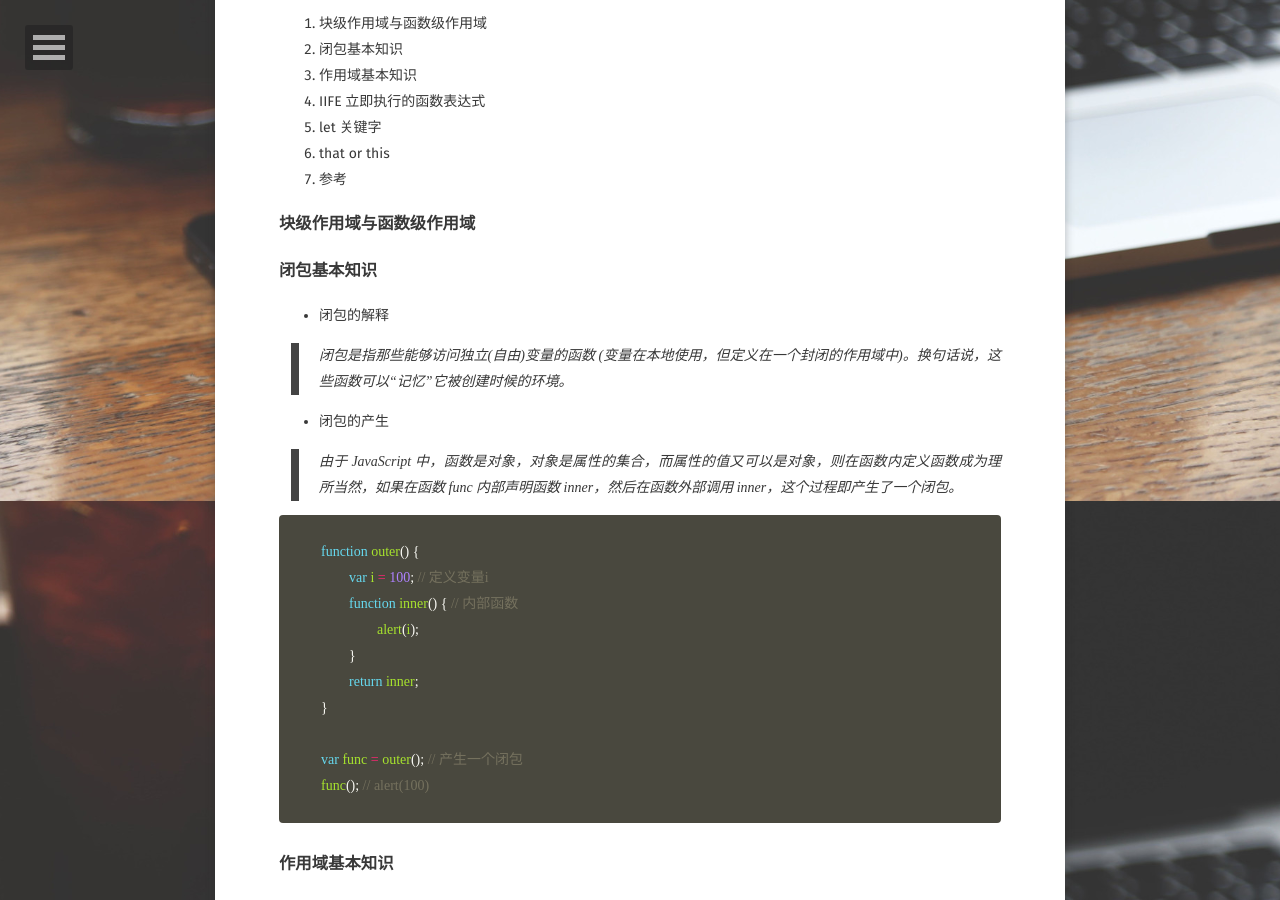
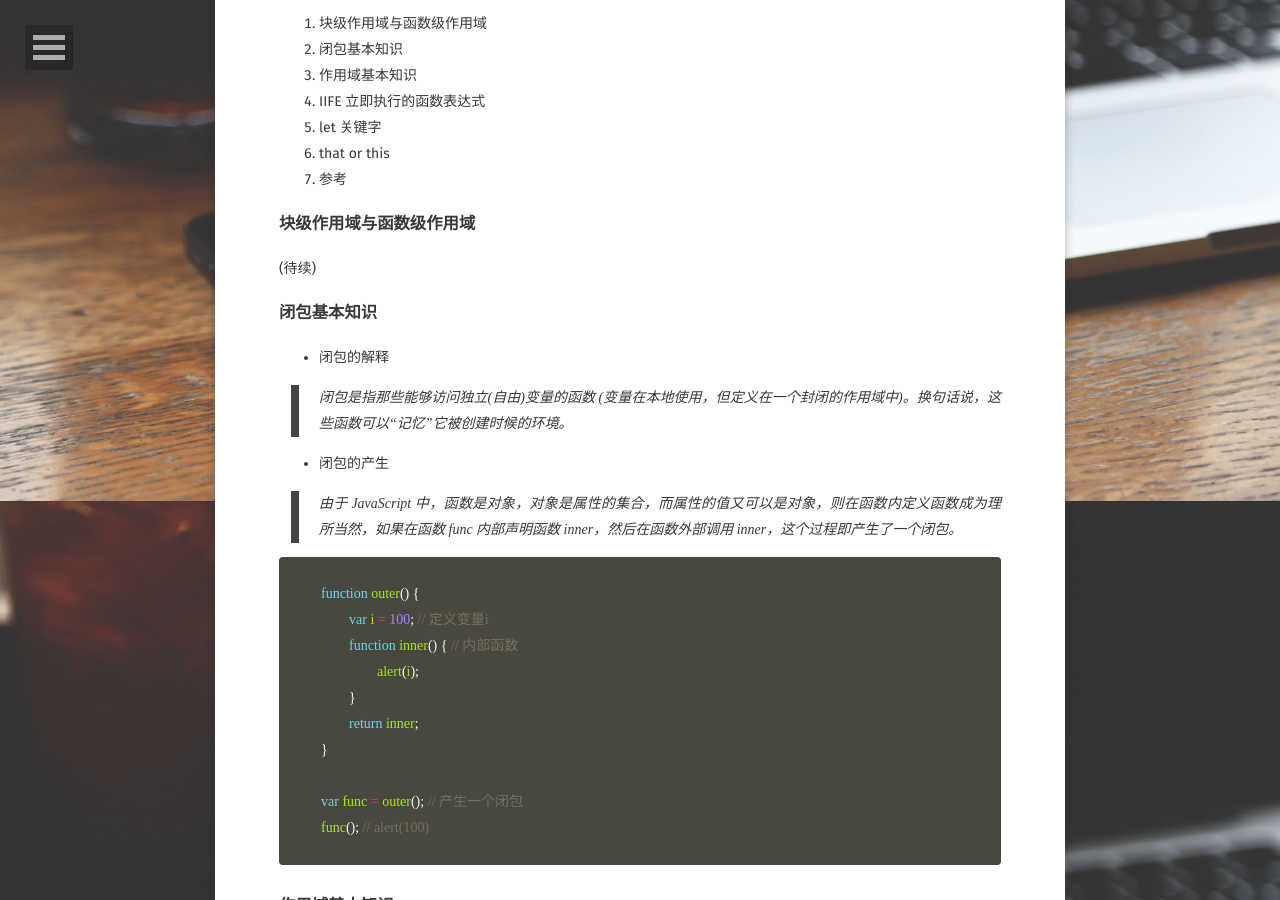
Before and after one commit to XuYanci/XuYanci.github.io, a Jekyll site: the page built from _posts/2017-01-05-JavaScript-Learning-js闭包.md, in a window 1280 px wide and 900 px high, scrolled down 399 px. Built offline with Jekyll 4.4.1, drawn with Linux system fonts in a browser that asks for light colours; some web fonts are replaced; comment, search, counter and statistics services are not loaded.

Commit message:
verify some

```diff
--- a/_posts/2017-01-05-JavaScript-Learning-js闭包.md
+++ b/_posts/2017-01-05-JavaScript-Learning-js闭包.md
@@ -19,6 +19,8 @@ comments: true
 
 
 ###  块级作用域与函数级作用域
+
+   (待续)
 
 
 ### 闭包基本知识
```
Also changed, not shown: other parts of _posts/2017-01-05-JavaScript-Learning-js闭包.md (+0 -1 lines).
